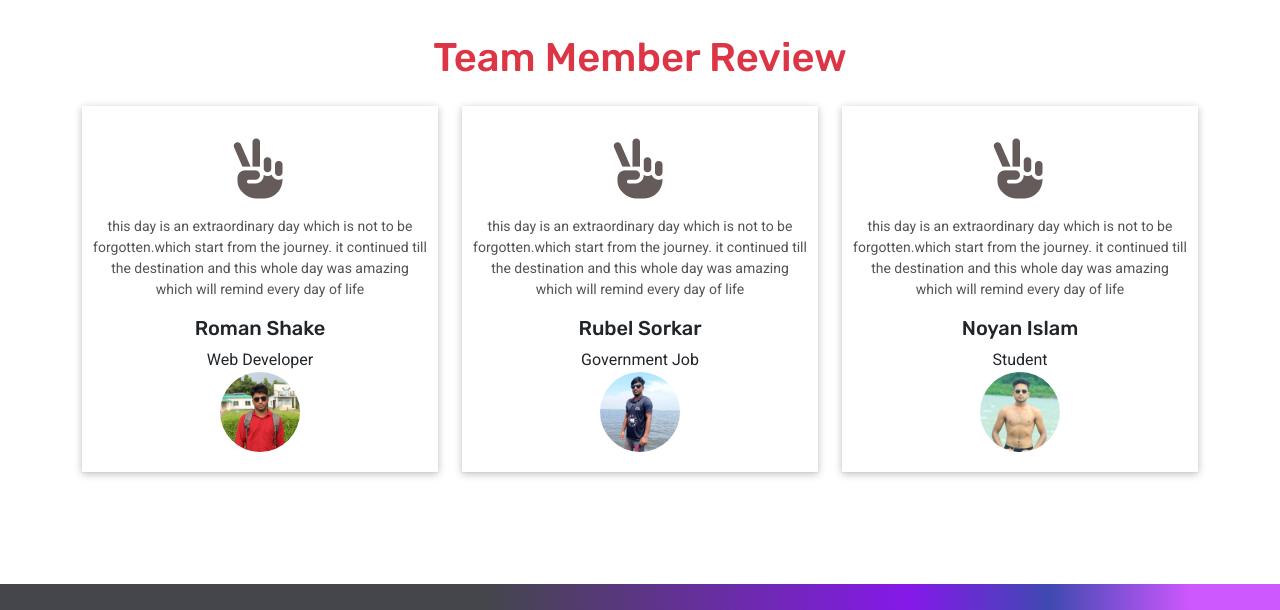
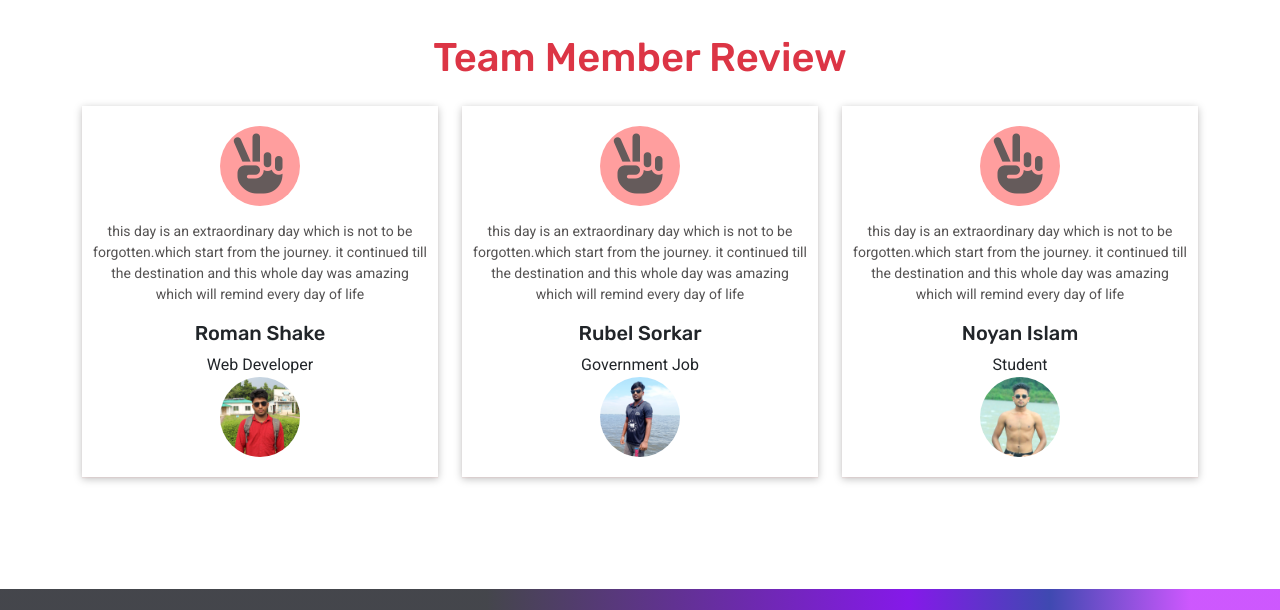
Before and after one commit to Jintu45/travel, a plain HTML site: page index.html in a window 1280 px wide. Shown: the part 2740-3350 px from the top of the page. Drawn offline with nearby package versions, Linux system fonts and the light colour scheme.

Commit message:
icon design

```diff
--- a/style.css
+++ b/style.css
@@ -233,10 +233,18 @@ video{
 
 /* ------------------------friends review section design ------------
 -------------------------------------------------------------------------- */
-.chill-icon{
+.chill-icon {
     font-size: 60px;
     color: #655b5b;
     font-weight: 500;
+    width: 80px;
+    height: 80px;
+    background: #ff9e9e;
+    display: inline-block;
+    line-height: 80px;
+    text-align: center;
+    border-radius: 50%;
+    margin-bottom: 15px;
 }
 .review-team{
     box-shadow: rgba(222, 179, 179, 0.25) 0px 0.0625em 0.0625em, rgba(0, 0, 0, 0.25) 0px 0.125em 0.5em, rgba(255, 255, 255, 0.1) 0px 0px 0px 1px inset;
```
